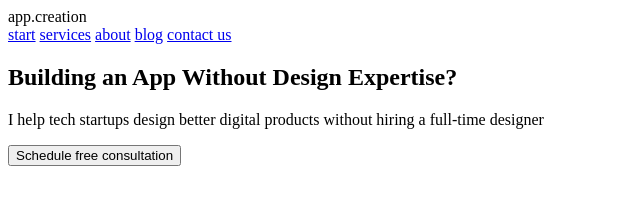
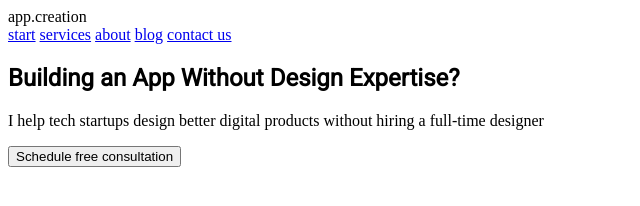
Before and after one commit to vivamariposa/newhtmlblock, a plain HTML site: page index.html in a window 1280 px wide. Shown: the whole page, without its empty margins (0-640 px from the left). Drawn offline with Linux system fonts and the light colour scheme.

Commit message:
правки1

```diff
--- a/index.html
+++ b/index.html
@@ -2,6 +2,9 @@
 <html>
 <head>
 	<meta charset="UTF-8">
+	<title>app.creation</title>
+	<link rel="stylesheet" href="https://fonts.googleapis.com/css?family=Roboto">
+	<link href="style.css" rel="stylesheet">
 	<title>app.creation</title>
 </head>
 <body>
@@ -17,10 +20,10 @@
 	</header>
 	<section>
 		<main>
-			<h1>Building an App Without Design Expertise?</h1>
+			<h1 class="title">Building an App Without Design Expertise?</h1>
 			<p>I help tech startups design better digital products without hiring a full-time designer</p>
 			<button>Schedule free consultation</button>
-        </main>
+		</main>
 		<div>
 			<img>
 		</div>
--- /dev/null
+++ b/now.json
@@ -0,0 +1 @@
+{"public": true}
--- /dev/null
+++ b/style.css
@@ -0,0 +1 @@
+.title {font-family:  Roboto;}
```
